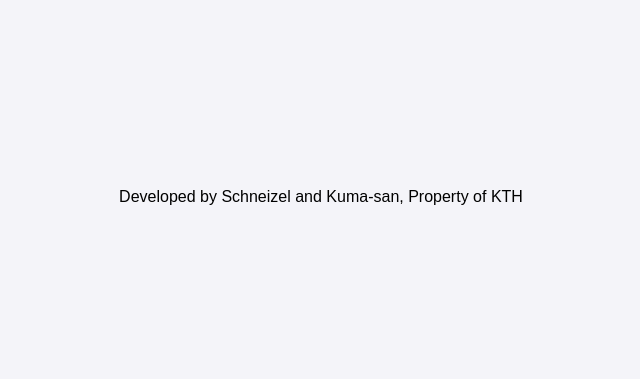
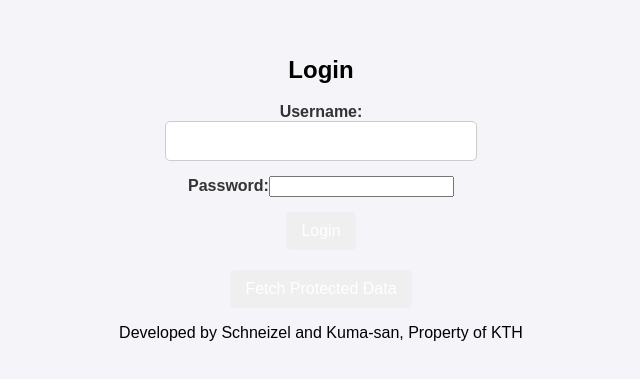
Before and after one commit to bhandd/FullstackFron, a React (Create React App) app: page /Login in a window 1280 px wide. Shown: the part 203-582 px from the top of the page, without its empty margins (319-959 px from the left). Built offline with nearby package versions, Linux system fonts and the light colour scheme.

Commit message:
Login gets into spring security but gets internal server error

```diff
--- a/src/components/PatientApp.js
+++ b/src/components/PatientApp.js
@@ -29,6 +29,9 @@
                     <Route path="/updatePatient/:id" element={<UpdatePatientApp />}></Route>
                     <Route path="/deletePatient" element={<DeletePatientApp />}></Route>
                     <Route path="/deleteSuccessful" element={<DeleteSuccessfulApp />}></Route>
+                    <Route path="/createEntry/:id" element={<CreateEntryApp />}></Route>
+                    <Route path="/Register" element={<Register />}></Route>
+                    <Route path="/Login" element={<Login />}></Route>
                 </Routes>
             </BrowserRouter>
             <FooterApp/>
--- a/src/components/authentication/Login.js
+++ b/src/components/authentication/Login.js
@@ -1,14 +1,91 @@
-import { Link } from "react-router-dom";
 import React, { useState } from "react";
 import axios from "axios";
 
-export default function LoginApp(){
+function LoginForm() {
+    const [username, setUsername] = useState("");
+    const [password, setPassword] = useState("");
+
+    // Hantera inloggning
+    const handleSubmit = async (e) => {
+        e.preventDefault();
+        const loginData = { username, password };
+
+        console.log('Logging in', loginData);
+
+        try {
+            const response = await axios.post('http://localhost:8080/login', loginData, {
+                method: "POST",
+                headers: { 'Content-Type': 'application/json' }
+            });
+            onSuccess(response);
+        } catch (error) {
+            onError(error);
+        } finally {
+            console.log('Finished log in');
+        }
+    };
+
+    // Om inloggningen lyckas
+    function onSuccess(response) {
+        console.log('Login successfully:', response.data);
+
+        // Spara JWT-token i localStorage
+        localStorage.setItem('token', response.data);
+
+        alert('Login successful!');
+    }
+
+    // Om inloggningen misslyckas
+    function onError(error) {
+        console.error('Error during login:', error);
+        alert('Failed to Login. Please try again.');
+    }
+
+    // Skicka en förfrågan med JWT-token
+    const fetchProtectedData = async () => {
+        try {
+            const token = localStorage.getItem('token'); // Hämta JWT från localStorage
+            const response = await axios.get('http://localhost:8080/protected-endpoint', {
+                headers: {
+                    Authorization: `Bearer ${token}` // Lägg till JWT i Authorization-huvudet
+                }
+            });
+
+            console.log('Protected data:', response.data);
+        } catch (error) {
+            console.error('Failed to fetch protected data:', error);
+        }
+    };
+
     return (
-        <div className="RegisterApp container">
-            <h2>Just Login</h2>
-            <Link to="/">
-                <button className="blue-button">Main menu</button>
-            </Link>
+        <div style={{ maxWidth: "400px", margin: "0 auto" }}>
+            <h2>Login</h2>
+            <form onSubmit={handleSubmit}>
+                <div>
+                    <label>Username:</label>
+                    <input
+                        type="text"
+                        value={username}
+                        onChange={(e) => setUsername(e.target.value)}
+                        required
+                    />
+                </div>
+                <div>
+                    <label>Password:</label>
+                    <input
+                        type="password"
+                        value={password}
+                        onChange={(e) => setPassword(e.target.value)}
+                        required
+                    />
+                </div>
+                <button type="submit">Login</button>
+            </form>
+            <button onClick={fetchProtectedData} style={{ marginTop: "20px" }}>
+                Fetch Protected Data
+            </button>
         </div>
-    )
+    );
 }
+
+export default LoginForm;
--- a/src/components/authentication/Register.js
+++ b/src/components/authentication/Register.js
@@ -92,11 +92,11 @@
 
 
 function onSuccess(response) {
-    console.log('Patient created successfully:', response.data);
-    alert('Patient created successfully!');
+    console.log('User created successfully:', response.data);
+    alert('New user created successfully:!');
 }
 
 function onError(error) {
-    console.error('Error creating patient:', error);
-    alert('Failed to create patient. Please try again.');
+    console.error('Error creating new user:', error);
+    alert('Failed to create user. Please try again.');
 }
```
